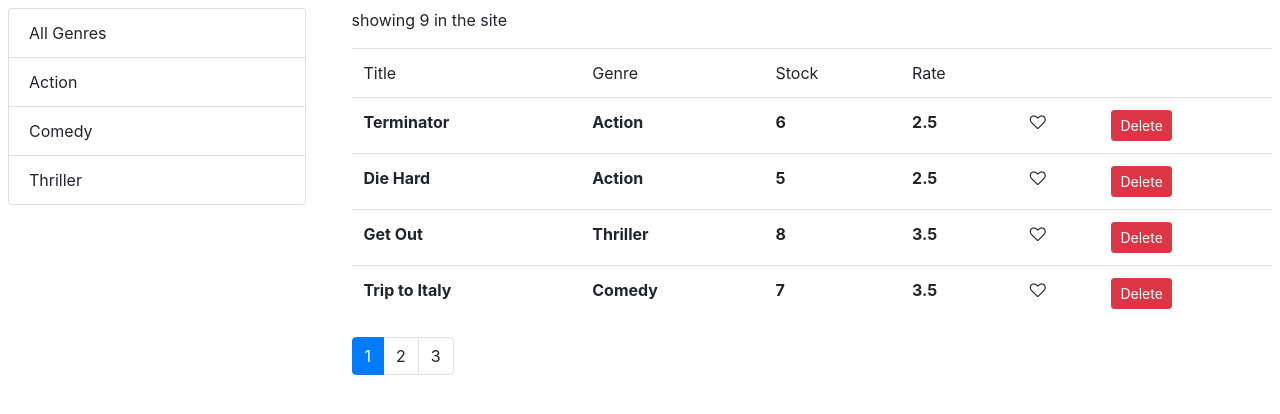
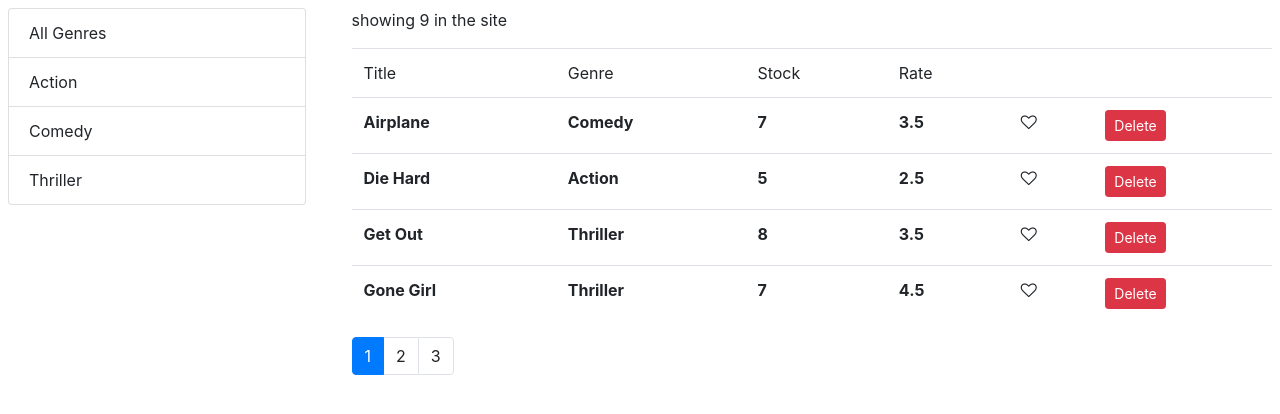
Before and after one commit to Ngeti258/Cinema-site, a React (Create React App) app: page / in a window 1280 px wide. Shown: the top 414 px of the page. Built offline with nearby package versions, Linux system fonts and the light colour scheme.

Commit message:
implemented sorting in movies component

```diff
--- a/src/components/movies.jsx
+++ b/src/components/movies.jsx
@@ -6,12 +6,14 @@
 import {paginate} from '../utils/paginate';
 import { getGenres } from '../services/fakeGenreService';
 import ListGroup from './common/listgroup';
+import _ from 'lodash'
 class Movies extends Component {
     state = {
         movies:[],
         pageSize:4,
         currentPage:1,
-        genres:[]
+        genres:[],
+        sortColumn:{path:'title',order:'asc'}
      }
      componentDidMount(){
         const genres = [{_id:'', name:'All Genres'},...getGenres()]
@@ -35,18 +37,30 @@
         this.setState({selectedGenre:genre,currentPage:1})
      }
      handleSort=path=>{
-        console.log(path);
-     }
+      const sortColumn = {...this.state.sortColumn}
+      if(sortColumn.path === path)
+      sortColumn.order=(sortColumn.order === 'asc')?'desc':'asc'
+      else{
+         sortColumn.path=path;
+         sortColumn.order='asc'
+      }
+       this.setState({sortColumn:{path:'title',order:'asc'}})
+   }
 
     render() {
         const { length:count }=this.state.movies
-        const {pageSize,currentPage,selectedGenre,movies:allMovies}=this.state
+        const {pageSize,currentPage,selectedGenre,movies:allMovies,sortColumn}=this.state
         if (count === 0)
         return <p>there are no movies in the database.</p>
+
         const filtered = selectedGenre && selectedGenre._id
         ? allMovies.filter
         (m=>m.genre._id === selectedGenre._id):allMovies
-        const movies = paginate(filtered,currentPage,pageSize)
+
+        const sorted=_.orderBy(filtered,[sortColumn.path],[sortColumn.order])
+
+
+        const movies = paginate(sorted,currentPage,pageSize)
         return (
             <div>
             <div className="row">
```
